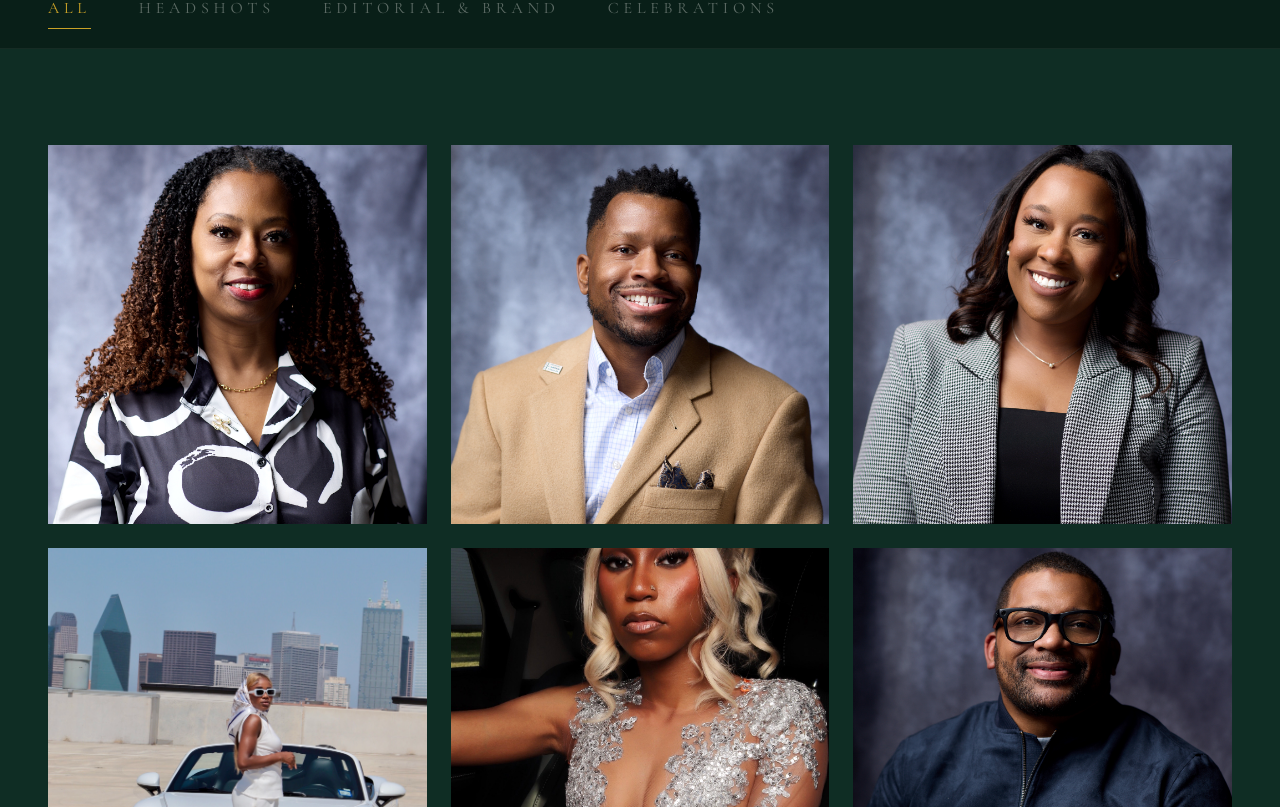
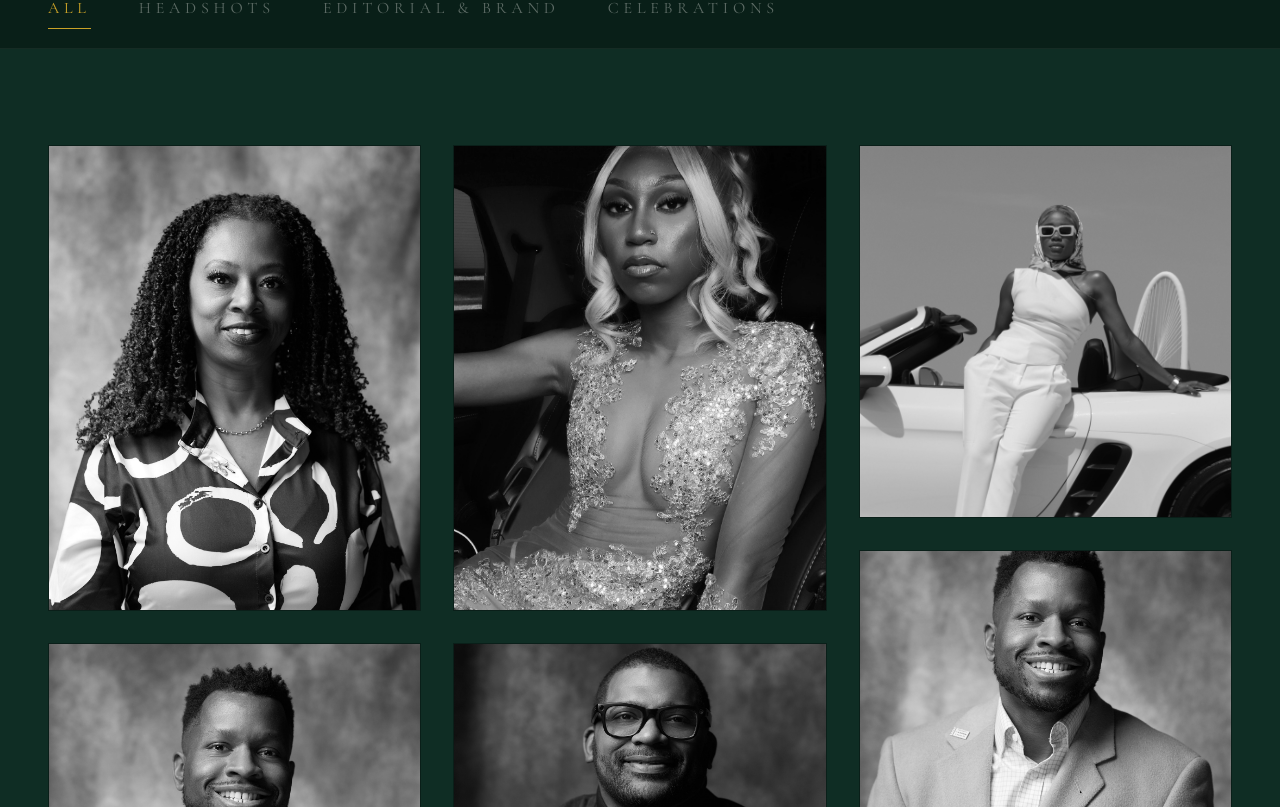
Before and after one commit to femisstudio/femstudio, a Next.js app: page /photography in a window 1280 px wide. Shown: the part 1613-2420 px from the top of the page. Built offline with nearby package versions, Linux system fonts and the light colour scheme.

Commit message:
Add photography gallery hover interactions

```diff
--- a/components/sections/PhotographyContent.tsx
+++ b/components/sections/PhotographyContent.tsx
@@ -8,8 +8,10 @@ type Filter = 'all' | 'headshots' | 'editorial' | 'celebrations'
 interface PortfolioItem {
   id: string
   category: Exclude<Filter, 'all'>
+  label: string
   src: string
   alt: string
+  frame: string
 }
 
 const filters: { value: Filter; label: string }[] = [
@@ -23,74 +25,98 @@ const items: PortfolioItem[] = [
   {
     id: 'headshot-1',
     category: 'headshots',
+    label: 'Headshots',
     src: '/images/headshots/professional-headshot-houston-01.jpg',
     alt: 'Professional headshot photographed by FemStudio in Houston TX',
+    frame: 'aspect-[4/5]',
   },
   {
     id: 'headshot-2',
     category: 'headshots',
+    label: 'Headshots',
     src: '/images/headshots/professional-headshot-houston-02.jpg',
     alt: 'Corporate headshot photographed by FemStudio in Houston TX',
+    frame: 'aspect-square',
   },
   {
     id: 'headshot-3',
     category: 'headshots',
+    label: 'Headshots',
     src: '/images/headshots/professional-headshot-houston-03.jpg',
     alt: 'Editorial professional portrait photographed by FemStudio in Houston TX',
+    frame: 'aspect-[4/5]',
   },
   {
     id: 'editorial-1',
     category: 'editorial',
+    label: 'Editorial & Brand',
     src: '/images/editorial/porsche-editorial-houston-photographer-02.jpg',
     alt: 'Porsche editorial brand photography with model and car in Houston TX by FemStudio',
+    frame: 'aspect-[4/5]',
   },
   {
     id: 'celebration-1',
     category: 'celebrations',
+    label: 'Celebrations',
     src: '/images/celebrations/prom-photography-houston-01.jpg',
     alt: 'Prom portrait photography in Houston TX by FemStudio',
+    frame: 'aspect-[4/5]',
   },
   {
     id: 'headshot-4',
     category: 'headshots',
+    label: 'Headshots',
     src: '/images/headshots/professional-headshot-houston-04.jpg',
     alt: 'Executive headshot photographed by FemStudio in Houston TX',
+    frame: 'aspect-square',
   },
   {
     id: 'celebration-2',
     category: 'celebrations',
+    label: 'Celebrations',
     src: '/images/celebrations/prom-photography-houston-02.jpg',
     alt: 'Milestone portrait photography in Houston TX by FemStudio',
+    frame: 'aspect-square',
   },
   {
     id: 'celebration-3',
     category: 'celebrations',
+    label: 'Celebrations',
     src: '/images/celebrations/graduation-photography-houston-01.jpg',
     alt: 'Graduation portrait photography in Houston TX by FemStudio',
+    frame: 'aspect-[4/5]',
   },
   {
     id: 'editorial-2',
     category: 'editorial',
+    label: 'Editorial & Brand',
     src: '/images/editorial/porsche-editorial-houston-photographer-03.jpg',
     alt: 'Automotive editorial portrait with Porsche in Houston TX by FemStudio',
+    frame: 'aspect-square',
   },
   {
     id: 'headshot-5',
     category: 'headshots',
+    label: 'Headshots',
     src: '/images/headshots/professional-headshot-houston-02.jpg',
     alt: 'Professional business headshot in Houston TX by FemStudio',
+    frame: 'aspect-[5/4]',
   },
   {
     id: 'editorial-3',
     category: 'editorial',
+    label: 'Editorial & Brand',
     src: '/images/editorial/porsche-editorial-houston-photographer-01.jpg',
     alt: 'Porsche editorial portrait photography in Houston TX by FemStudio',
+    frame: 'aspect-[4/5]',
   },
   {
     id: 'editorial-4',
     category: 'editorial',
+    label: 'Editorial & Brand',
     src: '/images/editorial/porsche-editorial-houston-photographer-04.jpg',
     alt: 'Editorial automotive brand photography in Houston TX by FemStudio',
+    frame: 'aspect-square',
   },
 ]
 
@@ -133,10 +159,24 @@ export default function PhotographyContent() {
           <h2 id="portfolio-heading" className="sr-only">
             FemStudio photography portfolio
           </h2>
-          <div className="grid grid-cols-2 gap-4 md:grid-cols-3 md:gap-6">
+          <div className="columns-1 gap-8 md:columns-2 lg:columns-3">
             {visibleItems.map((item) => (
-              <article key={item.id} className="portfolio-card relative aspect-square overflow-hidden bg-darkGreen">
-                <Image src={item.src} alt={item.alt} fill sizes="(max-width: 768px) 50vw, 33vw" className="object-cover grayscale" />
+              <article
+                key={item.id}
+                className="group mb-8 break-inside-avoid overflow-hidden border border-transparent bg-darkGreen transition-colors duration-500 hover:border-gold"
+              >
+                <div className={`relative ${item.frame}`}>
+                  <Image
+                    src={item.src}
+                    alt={item.alt}
+                    fill
+                    sizes="(max-width: 767px) 100vw, (max-width: 1023px) 50vw, 33vw"
+                    className="object-cover grayscale transition-all duration-700 ease-out group-hover:scale-[1.03] group-hover:grayscale-0"
+                  />
+                  <div className="absolute inset-0 flex items-end bg-gradient-to-t from-forest/90 to-transparent p-6 opacity-0 transition-opacity duration-500 group-hover:opacity-100">
+                    <span className="font-serif text-sm italic uppercase tracking-wider text-gold">{item.label}</span>
+                  </div>
+                </div>
               </article>
             ))}
           </div>
```
